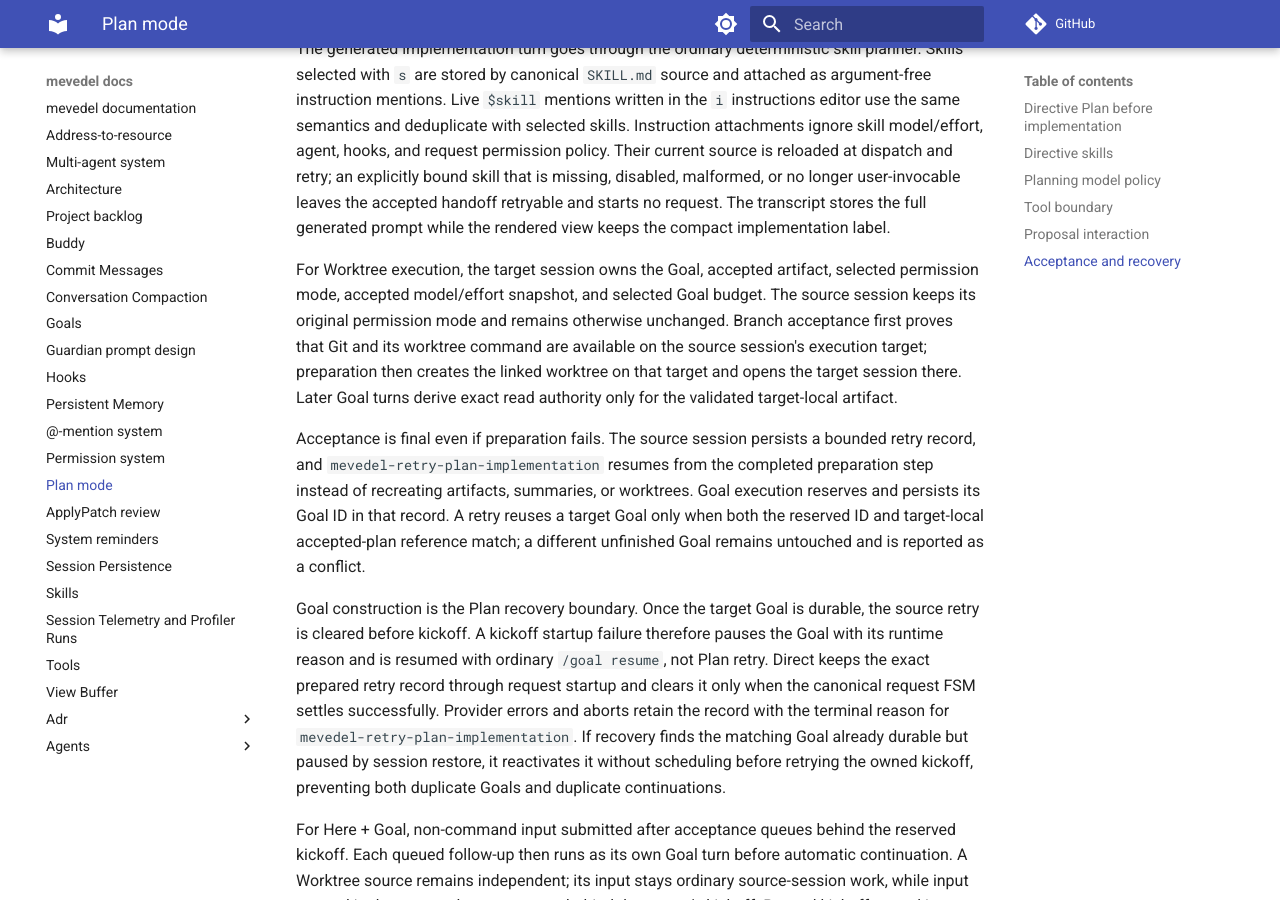
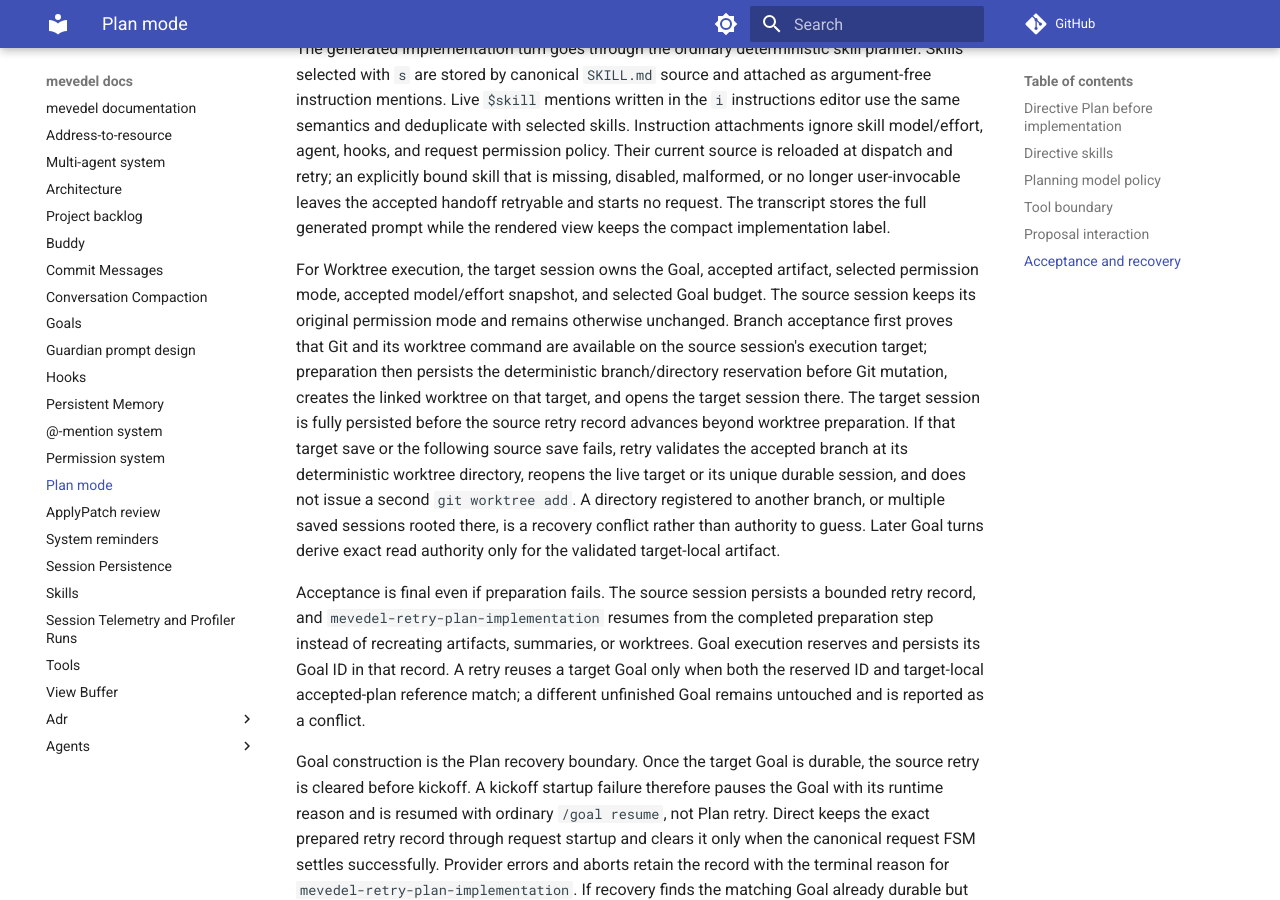
Before and after one commit to FrauH0lle/mevedel, an MkDocs documentation site: the page built from docs/plan-mode.md, in a window 1280 px wide and 900 px high, scrolled down 4637 px. Built offline with MkDocs 1.6.1 and Material for MkDocs 9.7.7, drawn with Linux system fonts in a browser that asks for light colours; comment, search, counter and statistics services are not loaded.

Commit message:
fix(plan): Make Worktree handoff retryable
Persist the deterministic checkout reservation before Git mutation and reconcile retries against the exact recorded target session.

* mevedel-plan-handoff.el (mevedel-plan-handoff--prepare-worktree): Persist reservation and target identity in transaction order.\n* mevedel-worktree.el (mevedel-worktree-create-session, mevedel-worktree--open-session): Verify and adopt only authorized checkout and session state.\n* test/test-mevedel-plan-handoff.el, test/test-mevedel-plan-handoff-dispatch.el, test/test-mevedel-worktree.el: Cover persistence failures, one-add reuse, conflicts, and exact durable recovery.\n* docs/plan-mode.md: Document reservation and reconciliation.

```diff
--- a/docs/plan-mode.md
+++ b/docs/plan-mode.md
@@ -225,9 +225,16 @@ selected permission mode, accepted model/effort snapshot, and selected Goal
 budget. The source session keeps its original permission mode and remains
 otherwise unchanged. Branch acceptance first proves that Git and its worktree
 command are available on the source session's execution target; preparation
-then creates the linked worktree on that target and opens the target session
-there. Later Goal turns derive exact read authority only for the validated
-target-local artifact.
+then persists the deterministic branch/directory reservation before Git
+mutation, creates the linked worktree on that target, and opens the target
+session there. The target session is fully persisted before the source retry
+record advances beyond worktree preparation. If that target save or the
+following source save fails, retry validates the accepted branch at its
+deterministic worktree directory, reopens the live target or its unique durable
+session, and does not issue a second `git worktree add`. A directory registered
+to another branch, or multiple saved sessions rooted there, is a recovery
+conflict rather than authority to guess. Later Goal turns derive exact read
+authority only for the validated target-local artifact.
 
 Acceptance is final even if preparation fails. The source session persists a
 bounded retry record, and `mevedel-retry-plan-implementation` resumes from the
```
Also changed, not shown: 5 other files.
